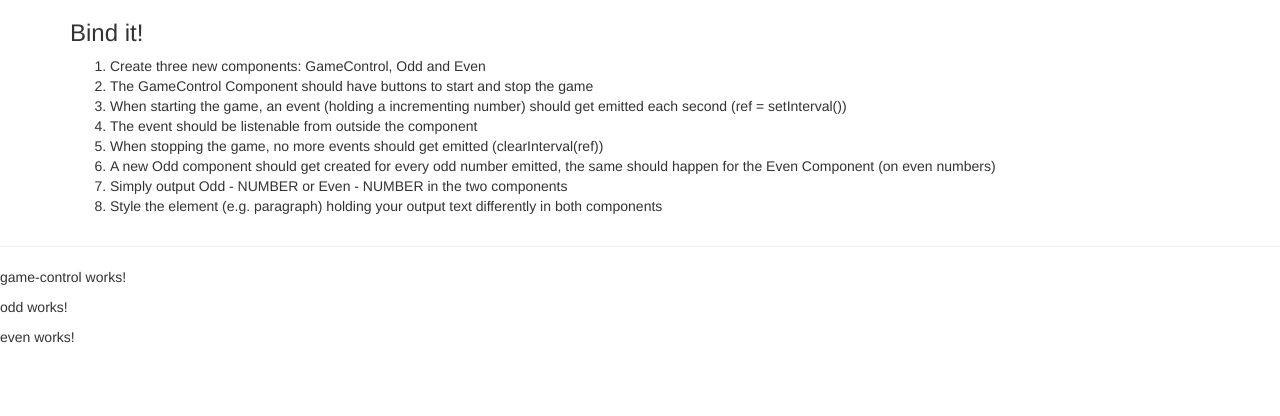
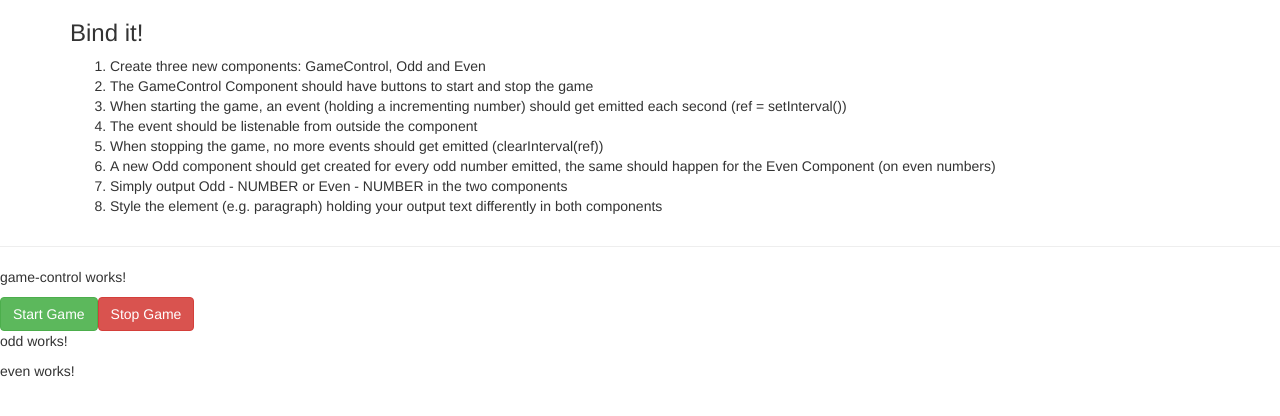
Before and after one commit to pbrandiezs/Udemy-Angular-The-Complete-Guide-2021-Assignment4, an Angular app: page / in a window 1280 px wide. Shown: the top 416 px of the page. Built offline with nearby package versions, Linux system fonts and the light colour scheme.

Commit message:
feat: Add startGame and stopGame buttons

```diff
--- a/src/app/game-control/game-control.component.html
+++ b/src/app/game-control/game-control.component.html
@@ -1 +1,3 @@
 <p>game-control works!</p>
+<button class="btn btn-success" (click)="startGame()">Start Game</button>
+<button class="btn btn-danger" (click)="stopGame()">Stop Game</button>
--- a/src/app/game-control/game-control.component.ts
+++ b/src/app/game-control/game-control.component.ts
@@ -12,4 +12,12 @@ export class GameControlComponent implements OnInit {
   ngOnInit(): void {
   }
 
+  startGame() {
+    console.log("start game!!");
+  }
+
+  stopGame() {
+    console.log("stop game!!");
+  }
+
 }
```
